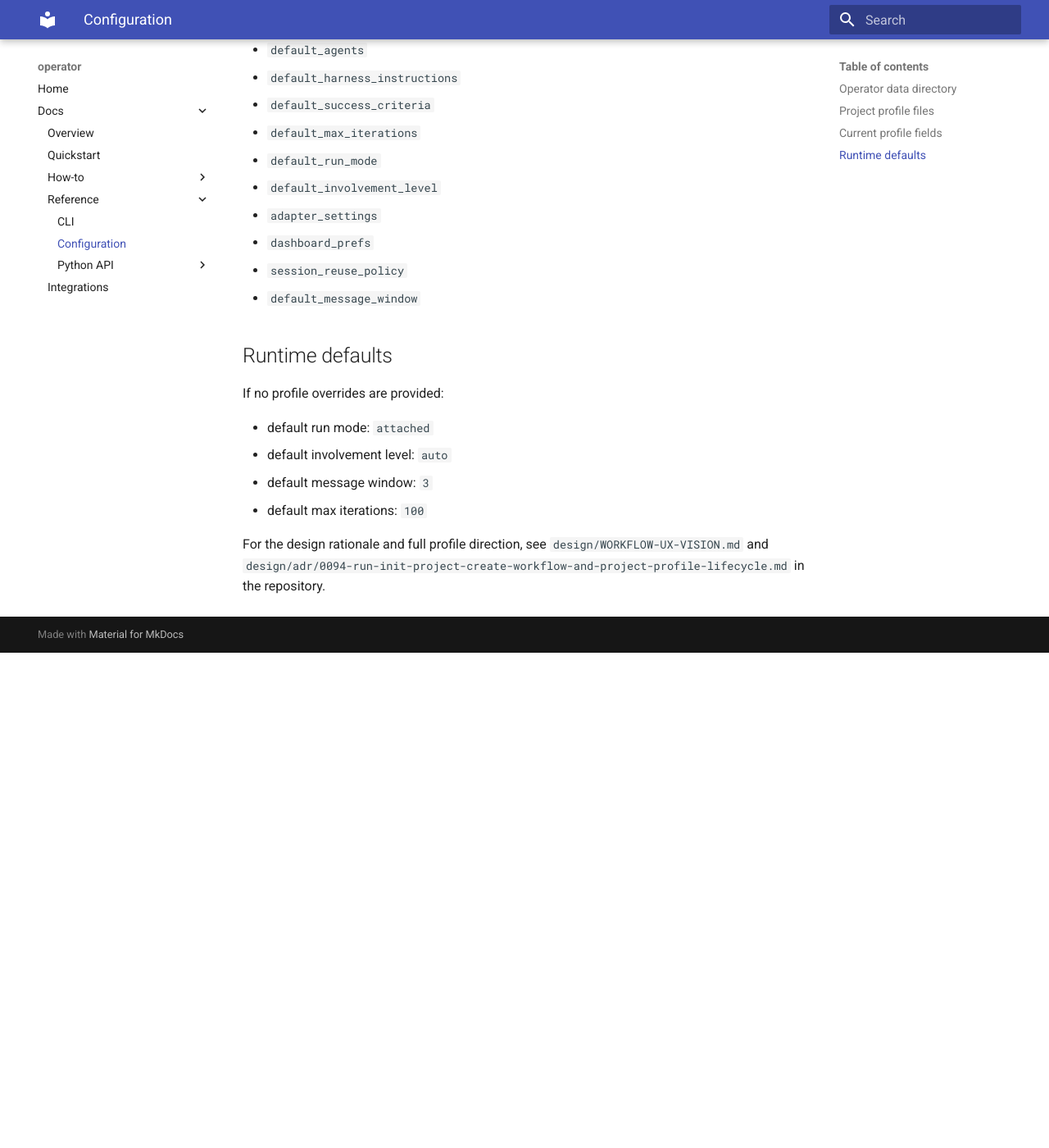
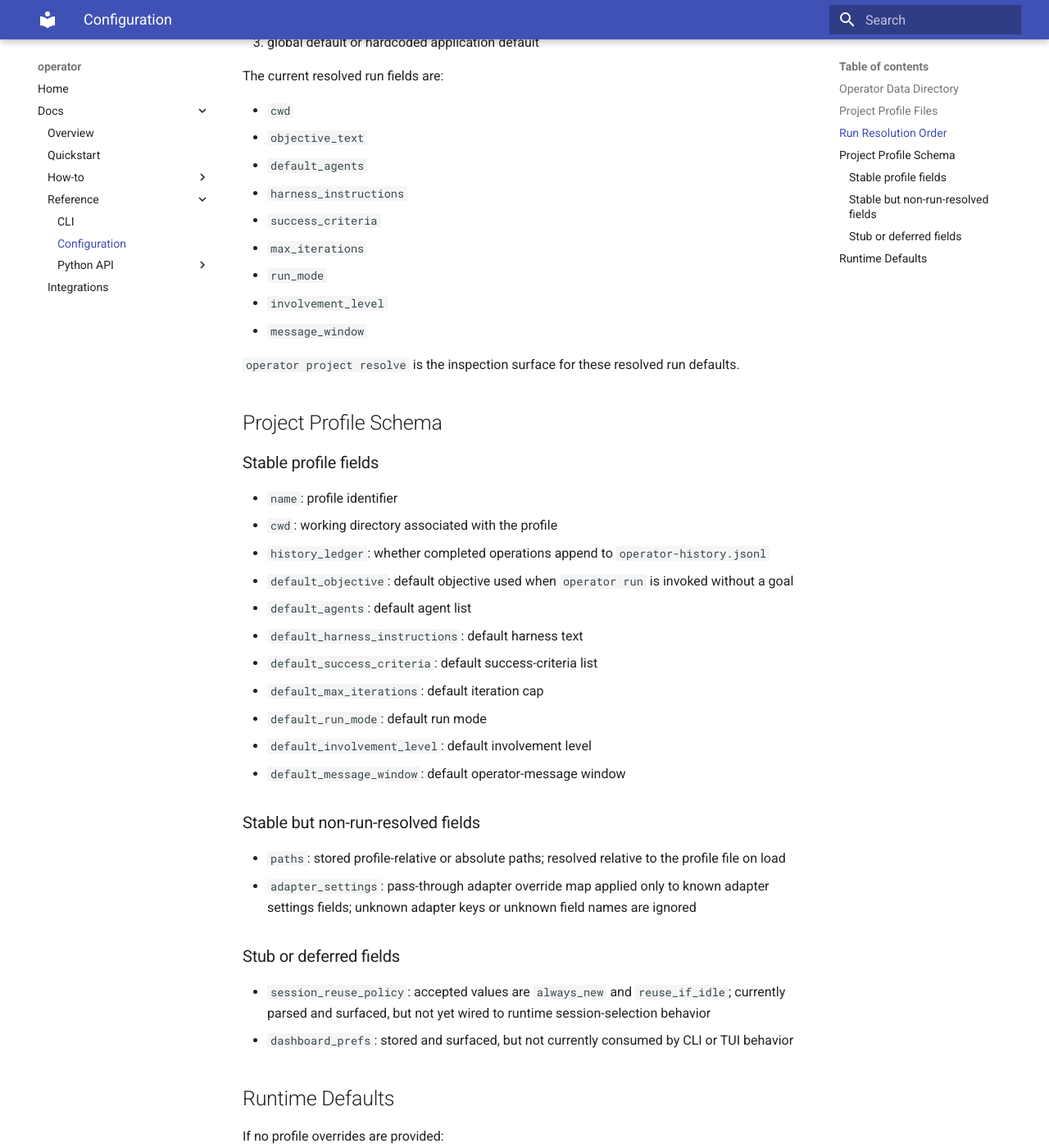
Before and after one commit to uthunderbird/vibechord, an MkDocs documentation site: the page built from docs/reference/config.md, in a window 1280 px wide and 1400 px high, scrolled down 1001 px. Shown: the whole window at 82% size. Built offline with MkDocs 1.6.1 and Material for MkDocs 9.7.7, drawn with Linux system fonts in a browser that asks for light colours; before the commit the page ends 1797 px from its top, so only the background shows below that; some of the changed text lies outside the part shown.

Commit message:
Close ADR 0148 profile schema contract

```diff
--- a/docs/reference/config.md
+++ b/docs/reference/config.md
@@ -1,6 +1,9 @@
 # Configuration Reference
 
-## Operator data directory
+This document is the committed reference for operator data-dir resolution and the current
+project-profile schema contract.
+
+## Operator Data Directory
 
 By default, runtime state lives under `.operator/`.
 
@@ -12,7 +15,7 @@ Resolution order:
 4. nearest git root plus `.operator/`
 5. current directory plus `.operator/`
 
-## Project profile files
+## Project Profile Files
 
 Committed project profiles:
 
@@ -23,27 +26,57 @@ Local runtime-only profiles:
 
 - `.operator/profiles/*.yaml`
 
-## Current profile fields
+## Run Resolution Order
 
-Supported profile fields include:
+For `operator run`, the binding resolution order is:
 
-- `name`
+1. explicit CLI flag
+2. project profile value
+3. global default or hardcoded application default
+
+The current resolved run fields are:
+
 - `cwd`
-- `paths`
-- `history_ledger`
-- `default_objective`
+- `objective_text`
 - `default_agents`
-- `default_harness_instructions`
-- `default_success_criteria`
-- `default_max_iterations`
-- `default_run_mode`
-- `default_involvement_level`
-- `adapter_settings`
-- `dashboard_prefs`
-- `session_reuse_policy`
-- `default_message_window`
+- `harness_instructions`
+- `success_criteria`
+- `max_iterations`
+- `run_mode`
+- `involvement_level`
+- `message_window`
 
-## Runtime defaults
+`operator project resolve` is the inspection surface for these resolved run defaults.
+
+## Project Profile Schema
+
+### Stable profile fields
+
+- `name`: profile identifier
+- `cwd`: working directory associated with the profile
+- `history_ledger`: whether completed operations append to `operator-history.jsonl`
+- `default_objective`: default objective used when `operator run` is invoked without a goal
+- `default_agents`: default agent list
+- `default_harness_instructions`: default harness text
+- `default_success_criteria`: default success-criteria list
+- `default_max_iterations`: default iteration cap
+- `default_run_mode`: default run mode
+- `default_involvement_level`: default involvement level
+- `default_message_window`: default operator-message window
+
+### Stable but non-run-resolved fields
+
+- `paths`: stored profile-relative or absolute paths; resolved relative to the profile file on load
+- `adapter_settings`: pass-through adapter override map applied only to known adapter settings
+  fields; unknown adapter keys or unknown field names are ignored
+
+### Stub or deferred fields
+
+- `session_reuse_policy`: accepted values are `always_new` and `reuse_if_idle`; currently parsed and
+  surfaced, but not yet wired to runtime session-selection behavior
+- `dashboard_prefs`: stored and surfaced, but not currently consumed by CLI or TUI behavior
+
+## Runtime Defaults
 
 If no profile overrides are provided:
 
@@ -51,7 +84,3 @@ If no profile overrides are provided:
 - default involvement level: `auto`
 - default message window: `3`
 - default max iterations: `100`
-
-For the design rationale and full profile direction, see `design/WORKFLOW-UX-VISION.md` and
-`design/adr/0094-run-init-project-create-workflow-and-project-profile-lifecycle.md` in the
-repository.
```
Also changed, not shown: design/adr/0148-project-profile-schema-completion-and-resolution-contract.md (added, +186 -0 lines), 9 other files.
